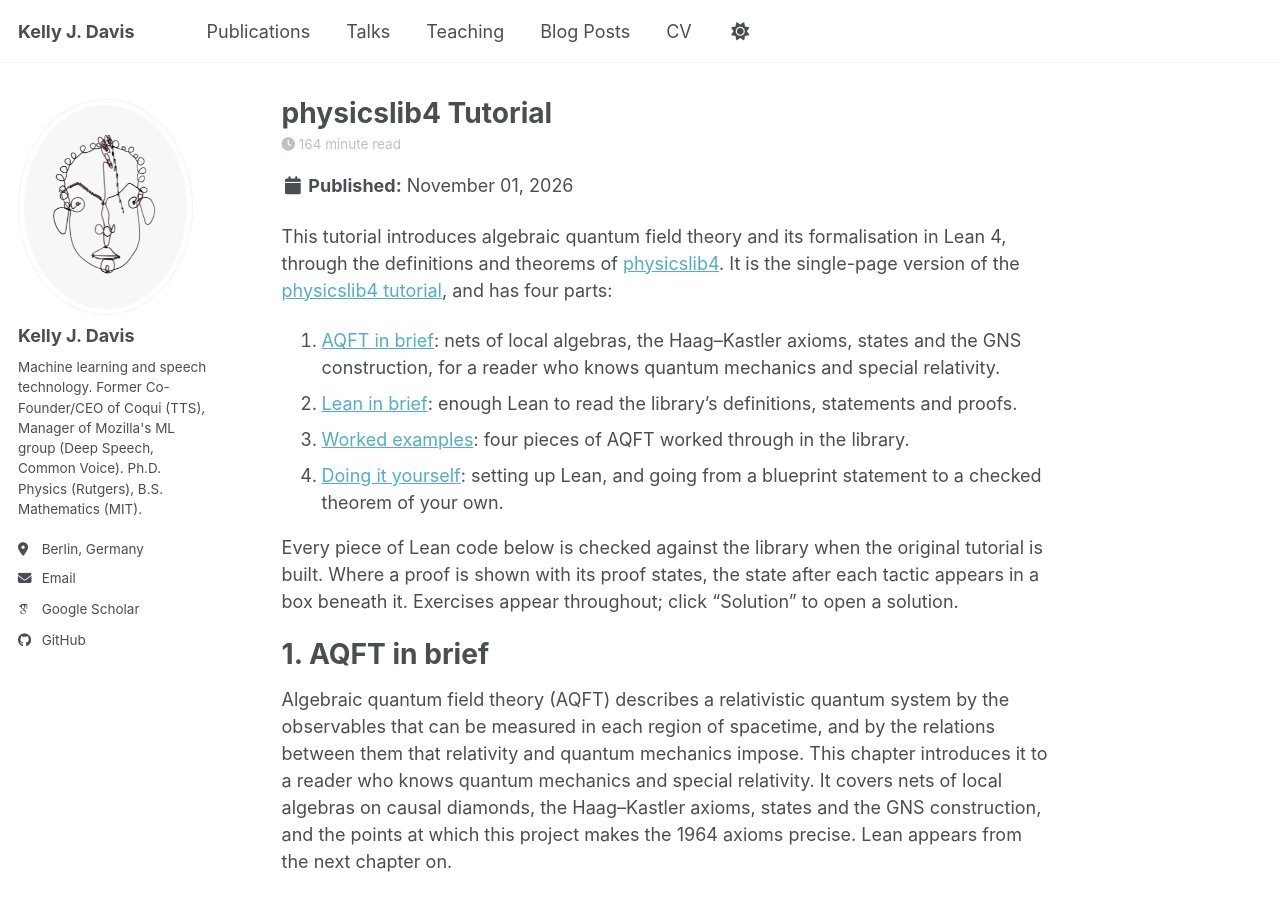
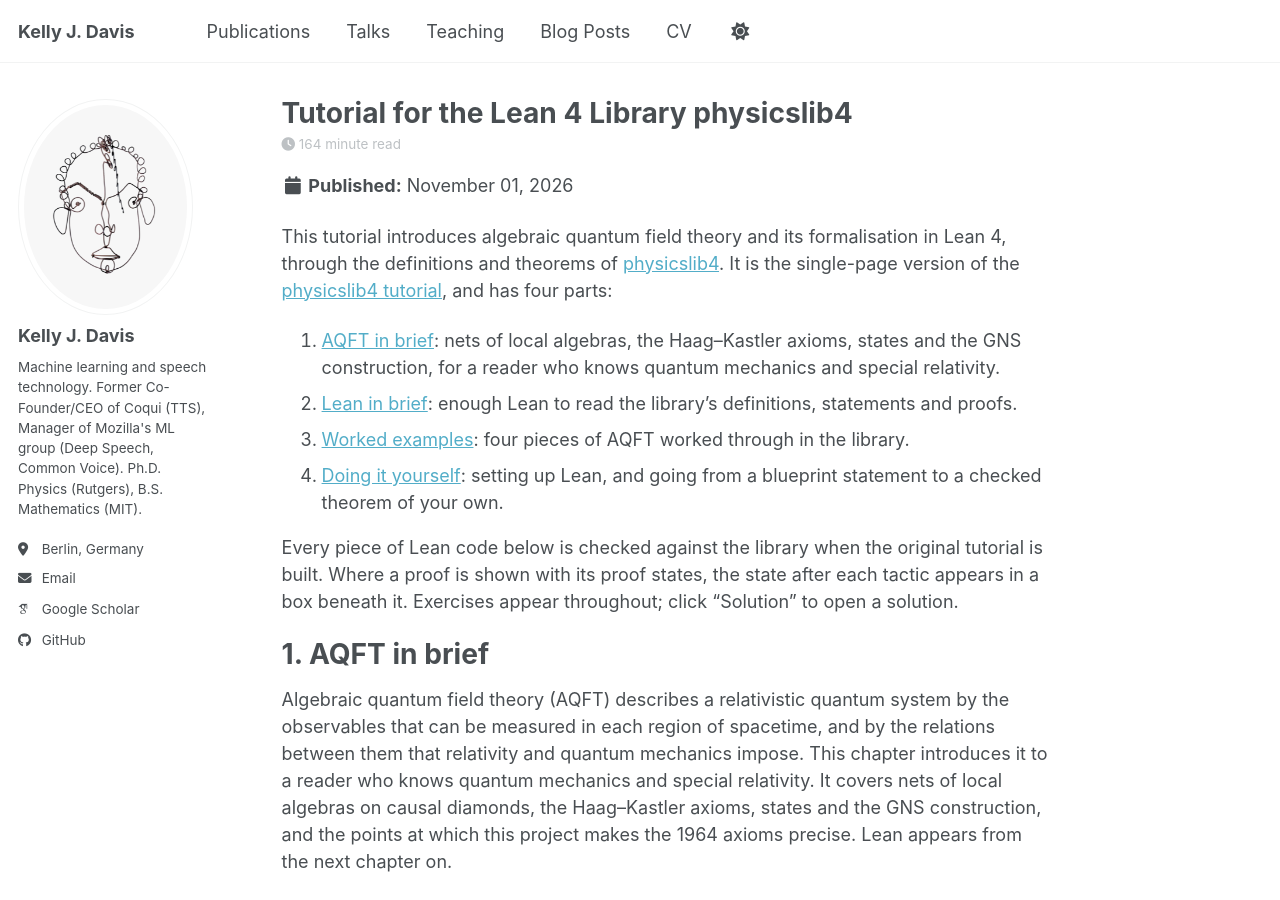
Before and after one commit to KellyJDavis/KellyJDavis.github.io, a Jekyll site: the page built from _posts/2026-11-01-physicslib4-tutorial.md, in a window 1280 px wide and 900 px high. Built offline with Jekyll 4.4.1, drawn with Linux system fonts in a browser that asks for light colours; some web fonts are replaced; a script bundle is joined from its source files by our own code; library files that are not in the unit come from our copies.

Commit message:
Title change

```diff
--- a/_posts/2026-11-01-physicslib4-tutorial.md
+++ b/_posts/2026-11-01-physicslib4-tutorial.md
@@ -1,5 +1,5 @@
 ---
-title:  "physicslib4 Tutorial"
+title:  "Tutorial for the Lean 4 Library physicslib4"
 date:   2026-11-01 10:00:00 +0100
 categories: aqft
 ---
```
